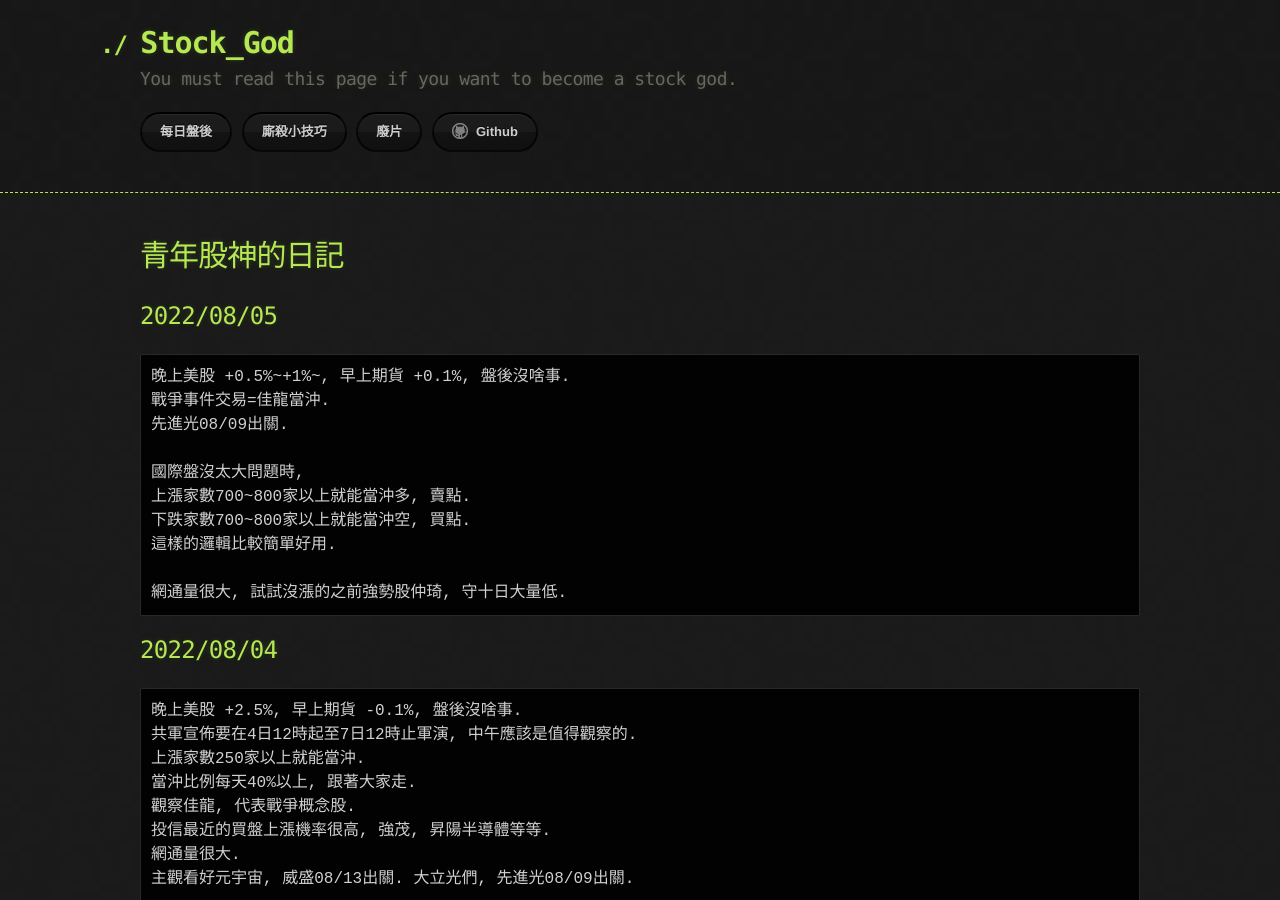
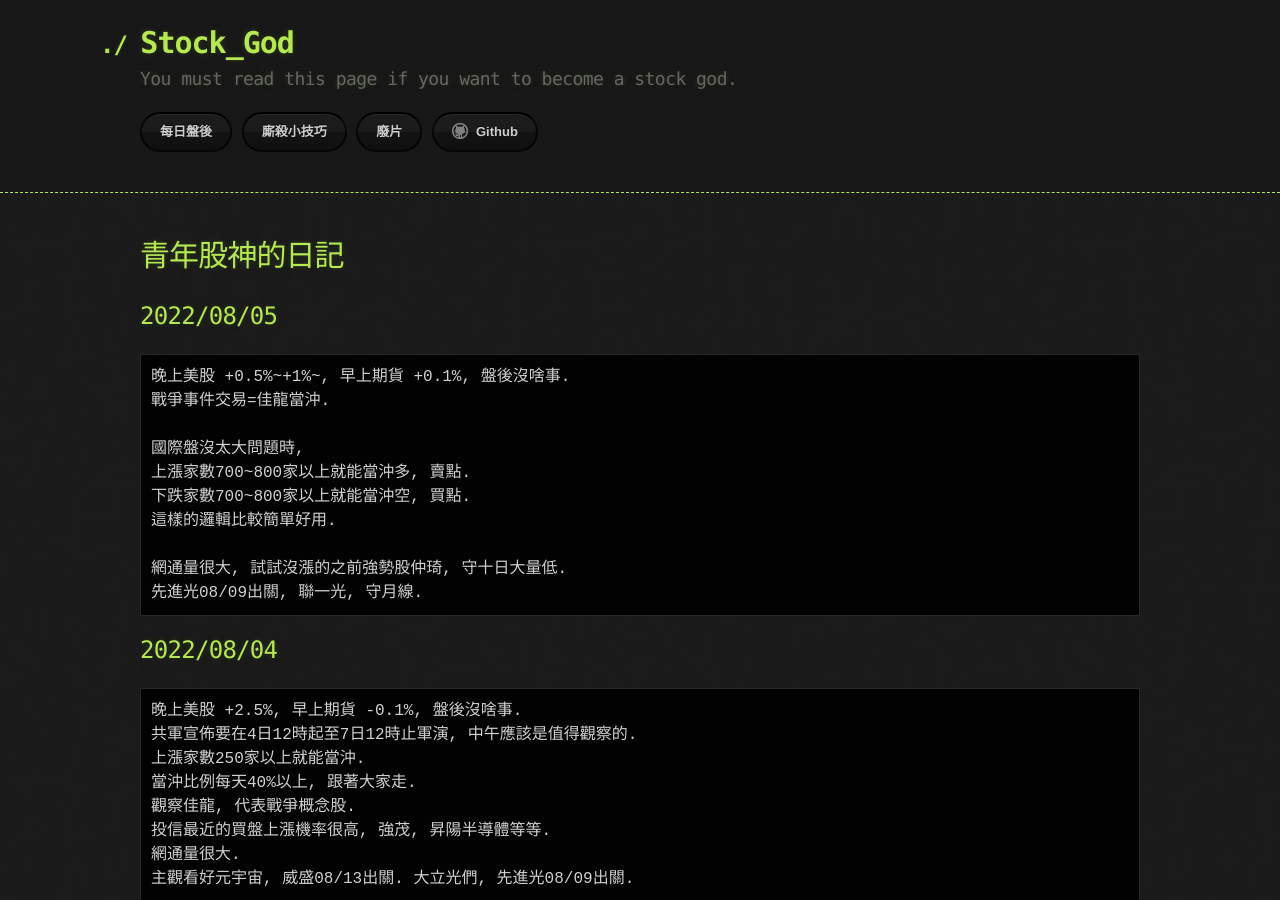
Before and after one commit to lepg5487/Stock_God, a Jekyll site: the page built from index.md, in a window 1280 px wide and 900 px high. Built offline with Jekyll 4.4.1, drawn with Linux system fonts in a browser that asks for light colours; our own code applies the rules of GitHub Pages for plain Markdown files.

Commit message:
Update index.md

````diff
--- a/index.md
+++ b/index.md
@@ -16,6 +15,7 @@ layout: testlayouts
 這樣的邏輯比較簡單好用.
 
 網通量很大, 試試沒漲的之前強勢股仲琦, 守十日大量低.
+先進光08/09出關, 聯一光, 守月線.
 ```
 
 ## 2022/08/04
````
Also changed, not shown: other parts of index.md (+0 -1 lines).
